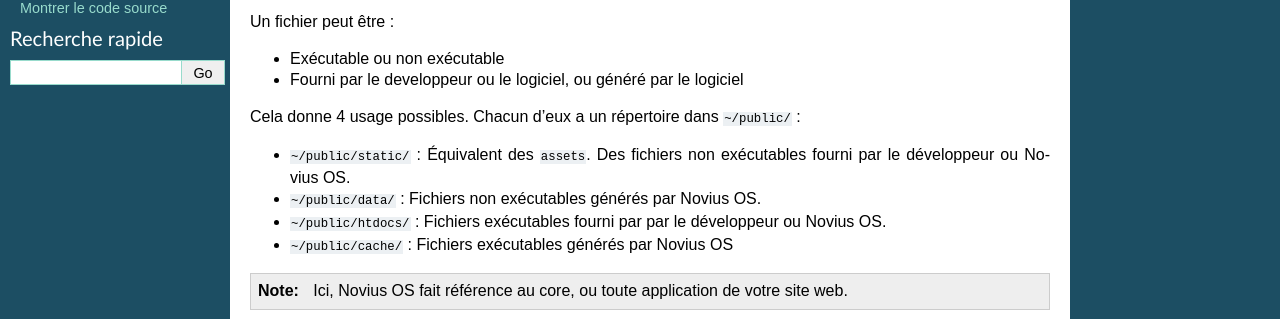
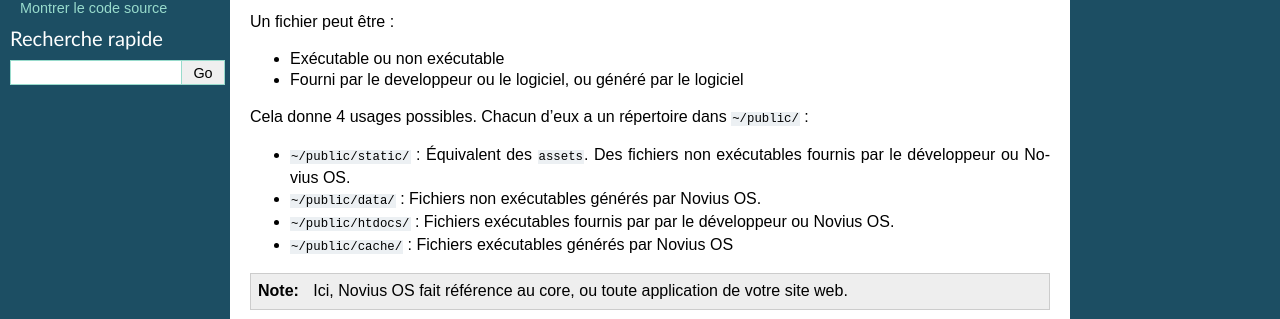
Before and after one commit to vrcAlbert/documentation-api, a Sphinx documentation site: the page built from source/understand/organization_directories.rst, in a window 1280 px wide and 900 px high. Shown: the part 352-671 px from the top of the window. Built offline with Sphinx 7.4.7, drawn with Linux system fonts in a browser that asks for light colours.

Commit message:
Update organization_directories.rst

```diff
--- a/source/understand/organization_directories.rst
+++ b/source/understand/organization_directories.rst
@@ -20,11 +20,11 @@
 * Exécutable ou non exécutable
 * Fourni par le developpeur ou le logiciel, ou généré par le logiciel
 
-Cela donne 4 usage possibles. Chacun d'eux a un répertoire dans :file:`~/public/` :
+Cela donne 4 usages possibles. Chacun d'eux a un répertoire dans :file:`~/public/` :
 
-* :file:`~/public/static/` : Équivalent des ``assets``. Des fichiers non exécutables fourni par le développeur ou Novius OS.
+* :file:`~/public/static/` : Équivalent des ``assets``. Des fichiers non exécutables fournis par le développeur ou Novius OS.
 * :file:`~/public/data/` : Fichiers non exécutables générés par Novius OS.
-* :file:`~/public/htdocs/` : Fichiers exécutables fourni par par le développeur ou Novius OS.
+* :file:`~/public/htdocs/` : Fichiers exécutables fournis par par le développeur ou Novius OS.
 * :file:`~/public/cache/` : Fichiers exécutables générés par Novius OS
 
 .. note:: Ici, Novius OS fait référence au core, ou toute application de votre site web.
```
